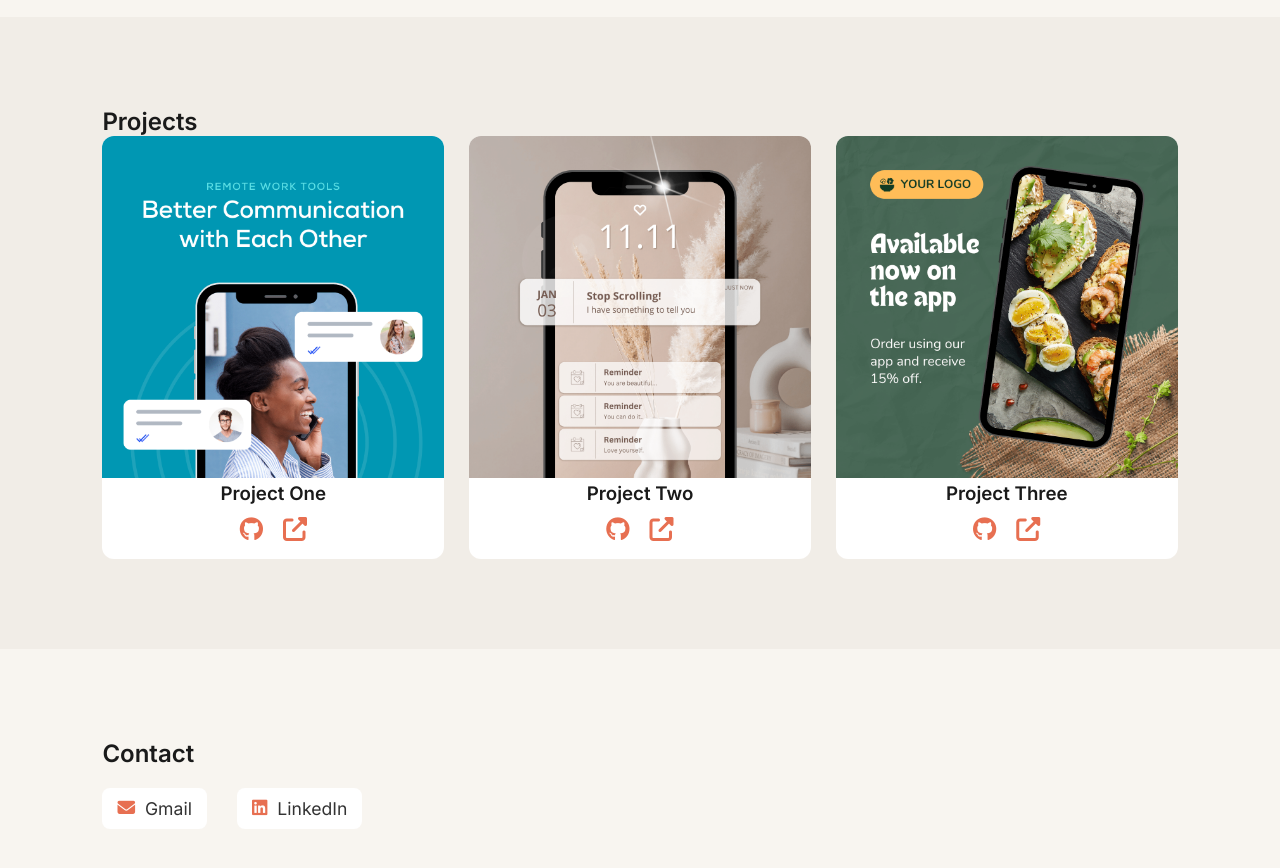
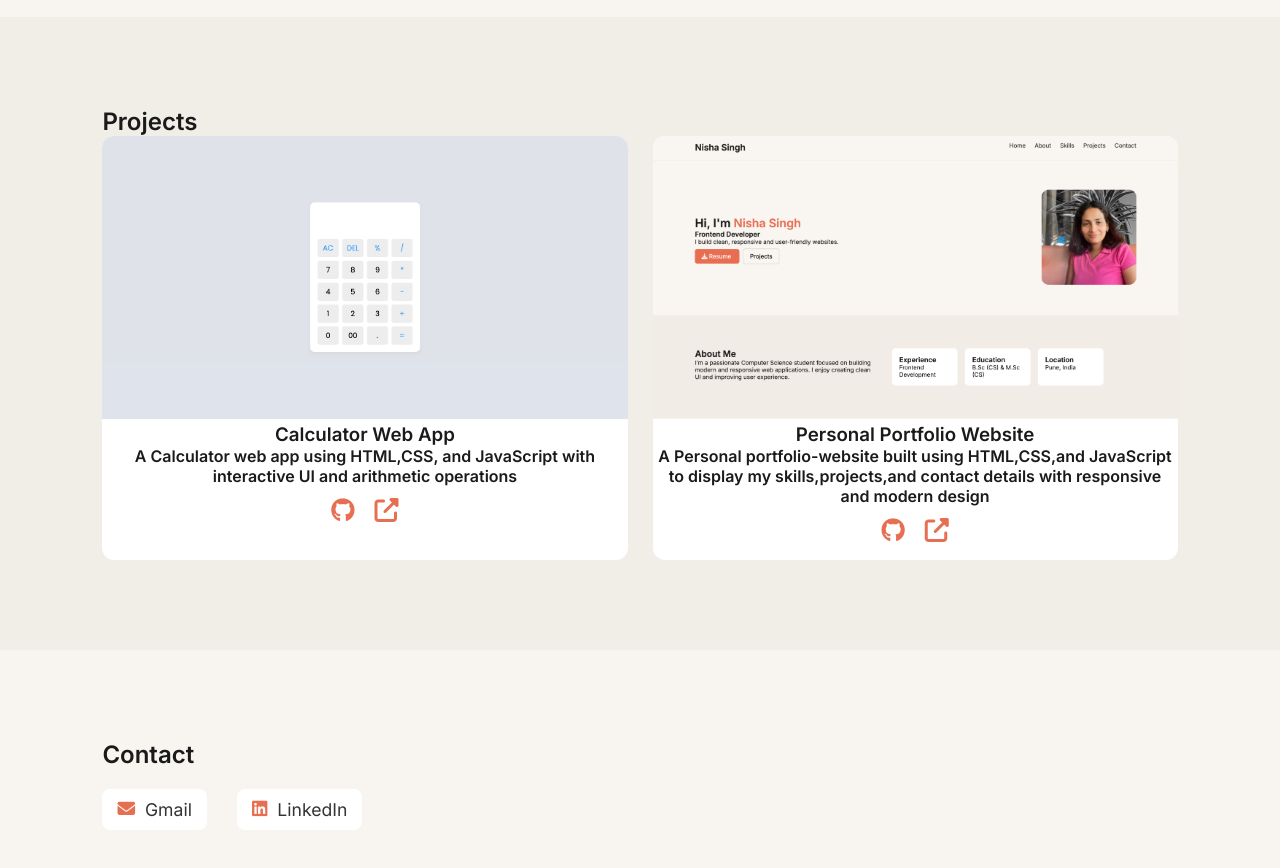
Before and after one commit to nishasingh26/nisha-portfolio-website, a plain HTML site: page index.html in a window 1280 px wide. Shown: the part 1320-2188 px from the top of the page. Drawn offline with Linux system fonts and the light colour scheme.

Commit message:
Update project details

```diff
--- a/index.html
+++ b/index.html
@@ -110,11 +110,11 @@
     <div class="project-grid">
 
       <div class="card">
-        <img src="./assets/project-1.png">
-        <h3>Project One</h3>
-
+        <img src="./assets/my-calculator-app.png">
+        <h3>Calculator Web App</h3>
+        <p><b>A Calculator web app using HTML,CSS, and JavaScript with interactive UI and arithmetic operations</b></p>
         <div class="project-buttons">
-          <a href="https://github.com/" target="_blank">
+          <a href="https://github.com/nishasingh26/calculator-web-app.git" target="_blank">
             <i class="fa-brands fa-github"></i>
           </a>
           <a href="https://github.com/" target="_blank">
@@ -124,32 +124,20 @@
       </div>
 
       <div class="card">
-        <img src="./assets/project-2.png">
-        <h3>Project Two</h3>
+        <img src="./assets/portfolio-website.png">
+        <h3>Personal Portfolio Website</h3>
+        <p><b>A Personal portfolio-website built using HTML,CSS,and JavaScript to display my skills,projects,and contact details with responsive and modern design</b></p>
 
         <div class="project-buttons">
-          <a href="https://github.com/" target="_blank">
+          <a href="https://github.com/nishasingh26/nisha-portfolio-website.git" target="_blank">
             <i class="fa-brands fa-github"></i>
           </a>
-          <a href="https://github.com/" target="_blank">
+          <a href="https://nishasingh26.github.io/nisha-portfolio-website/" target="_blank">
             <i class="fa-solid fa-up-right-from-square"></i>
           </a>
         </div>
       </div>
 
-      <div class="card">
-        <img src="./assets/project-3.png">
-        <h3>Project Three</h3>
-
-        <div class="project-buttons">
-          <a href="https://github.com/" target="_blank">
-            <i class="fa-brands fa-github"></i>
-          </a>
-          <a href="https://github.com/" target="_blank">
-            <i class="fa-solid fa-up-right-from-square"></i>
-          </a>
-        </div>
-      </div>
 
     </div>
   </section>
```
Also changed, not shown: assets/arrow.png (deleted), assets/calculatorApp.png (deleted), assets/my-calculator-app.png (added), assets/portfolio-website.png (added).
